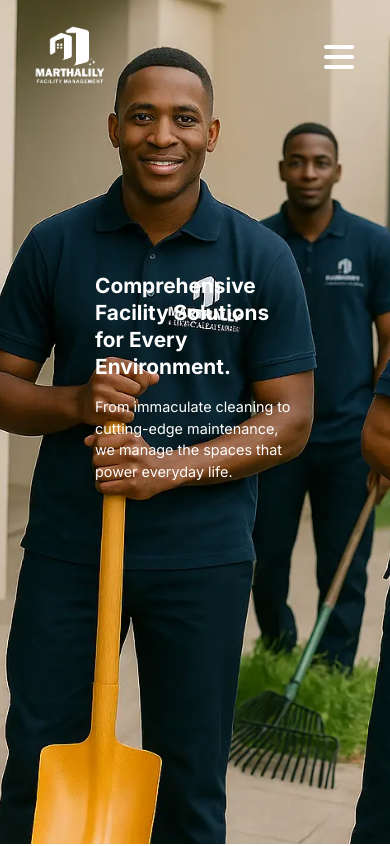
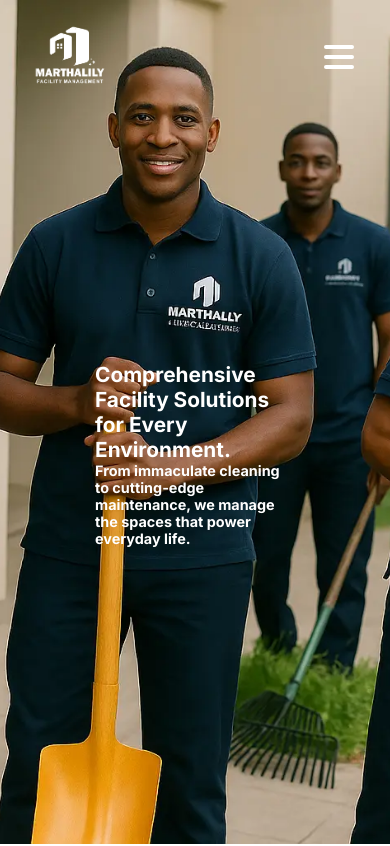
Before and after one commit to Dennisonya/Marthalily-Facility-management, a React (Vite) app: page /services in a window 390 px wide. Shown: the top 846 px of the page. Built offline with nearby package versions, Linux system fonts and the light colour scheme.

Commit message:
burger styling & service page styling corrections

```diff
--- a/src/components/App.css
+++ b/src/components/App.css
@@ -19,6 +19,7 @@ body, html {
     padding: 20px;
     width: 100%;
     box-sizing: border-box;
+    z-index: 10000;
 }
 
 #logo-img{
@@ -59,7 +60,6 @@ body, html {
   background-position: center;
   background-size: cover;
   background-repeat: no-repeat;
-  position: relative;
   min-height: 100vh;
   display: flex;
   flex-direction: column;
@@ -124,7 +124,6 @@ body, html {
 }
 
 .about-content {
-  flex: 1;
   max-width: 500px;
 }
 
--- a/src/components/BurgerMenu.css
+++ b/src/components/BurgerMenu.css
@@ -53,26 +53,26 @@
 
 /* Navigation links */
    .nav-links {
-    margin-top:20px;
+  margin-top: 60px;
   position: fixed;
-    top: 100px;
-    right: 0;
-    background-color: rgba(0, 0, 0, 0.95);
+  top: 0;
+  left: 0;
+  width: 100vw;
+  height: 100vh;
+  background-color: rgba(0, 0, 0, 0.9); /* dark semi-transparent background */
   padding: 20px;
-    border-radius: 8px;
+  border-radius: 0;
   display: none;
   flex-direction: column;
   justify-content: center;
   align-items: center;
   list-style: none;
   text-align: center;
-    width: 100vw;
-    height: 70vh;
-    z-index:9999;
+  z-index: 9999; /* very high */
 }
 
 .nav-links.visible {
-    display: flex;
+    display: flex !important;
 }
 
 .nav-links li {
--- a/src/components/BurgerMenu.jsx
+++ b/src/components/BurgerMenu.jsx
@@ -1,4 +1,4 @@
-import React, { useState } from "react";
+import React, { useState, useEffect } from "react";
 import { Link } from "react-router-dom";
 import "./BurgerMenu.css";
 
@@ -8,6 +8,9 @@ export default function BurgerMenu() {
     const toggleMenu = () => {
         setIsOpen(!isOpen);
     };
+    useEffect(() => {
+  document.body.style.overflow = isOpen ? 'hidden' : 'auto';
+}, [isOpen]);
 
     return (
         <div className="burger-container">
--- a/src/components/Services.css
+++ b/src/components/Services.css
@@ -15,7 +15,15 @@ body{
     display: flex;
     flex-direction: column;
 }
-
+#service-hero-txt{
+   position: absolute;
+  top: 50%;
+  left: 50%;
+  transform: translate(-50%, -50%);
+  text-align: center;
+  color: white;
+  max-width: 800px;
+}
 .services-section{
     padding: 35px;
 }
@@ -191,9 +199,27 @@ body{
     height: 100vh;
   }
 
-  #hero-txt {
+  #service-hero-txt {
     position: absolute;
     padding: 30px;
     text-align: center;
   }
 }
+
+@media screen and (max-width:400px){
+
+  #service-hero-txt {
+    margin-top:90px;
+    text-align: left;
+     bottom: 2rem;
+     min-width: 200px;
+     max-height: 300px;
+  }
+  #service-hero-txt h1{
+    font-size: 1.3rem;
+  }
+  #service-hero-txt h3{
+    font-size: 0.9rem;
+  }
+
+}
--- a/src/components/Services.jsx
+++ b/src/components/Services.jsx
@@ -61,7 +61,7 @@ export default function Services (){
                 <nav>
                     <Navbar/>
                 </nav>
-                <div id="hero-txt">
+                <div id="service-hero-txt">
                     <FadeInWhenVisible delay={0.3}>
                      <h1>Comprehensive Facility Solutions for Every Environment.</h1>
                     <h3>From immaculate cleaning to cutting-edge maintenance, we manage the spaces that power everyday life.</h3>
```
Lines whose indentation alone changed are shown as unchanged.
